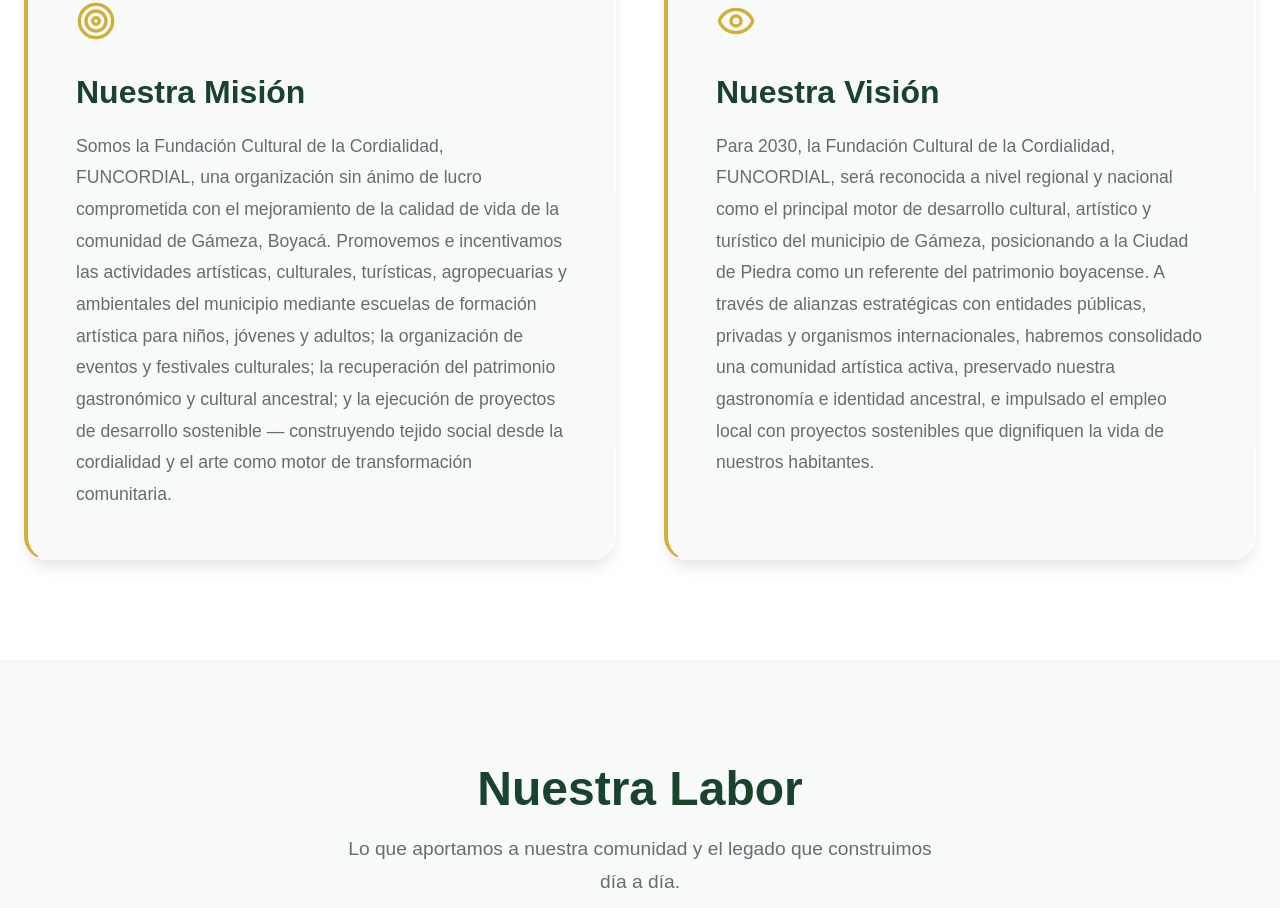
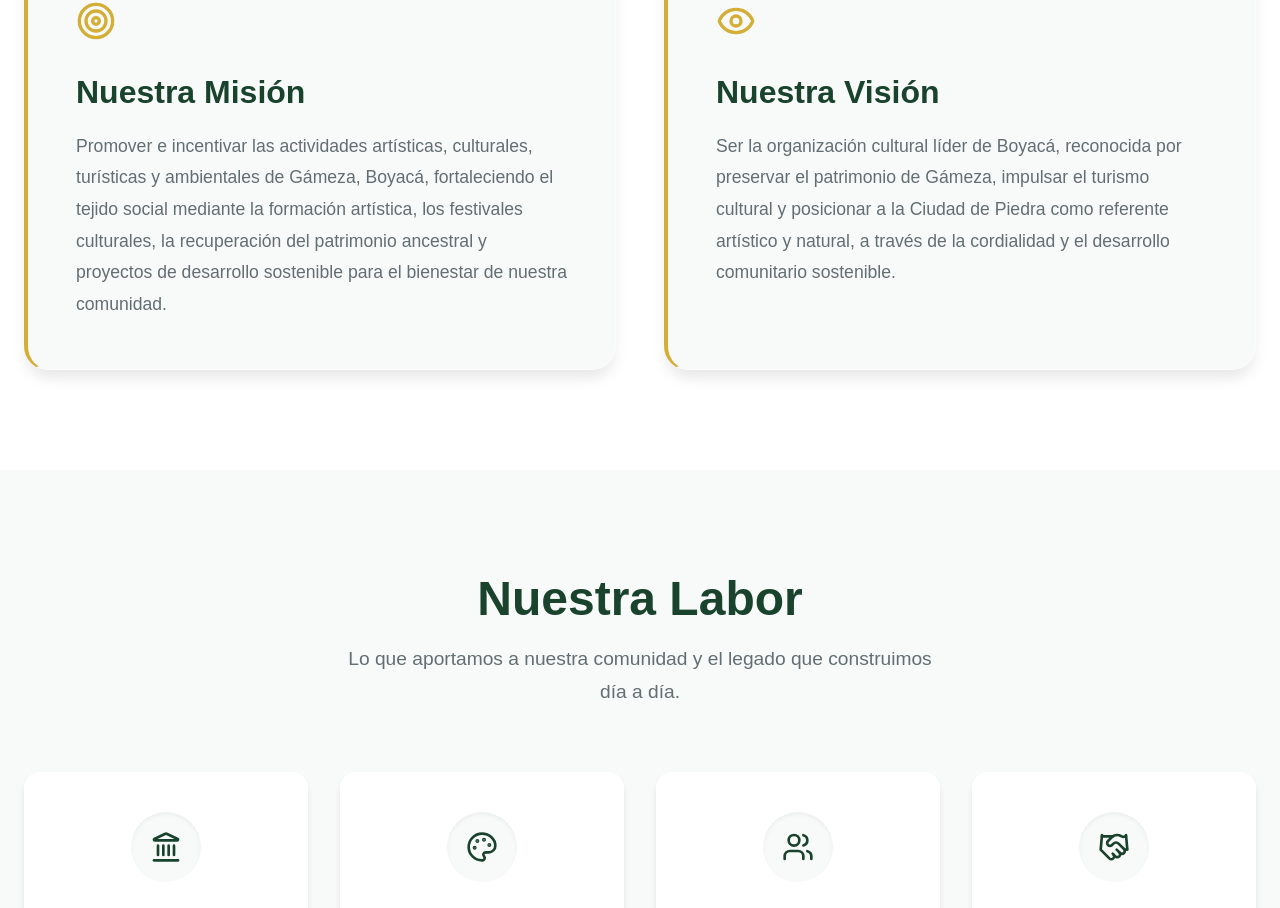
Before and after one commit to jbarreracaipa34-lang/funcordial, a React (Vite) app: page /#/ in a window 1280 px wide. Shown: the part 1151-2059 px from the top of the page. Built offline with nearby package versions, Linux system fonts and the light colour scheme.

Commit message:
actualizar mision y vision de la fundacion

```diff
--- a/src/components/About.jsx
+++ b/src/components/About.jsx
@@ -7,12 +7,12 @@ const About = () => {
     {
       title: 'Nuestra Misión',
       icon: <Target className="text-accent" size={40} />,
-      text: 'Somos la Fundación Cultural de la Cordialidad, FUNCORDIAL, una organización sin ánimo de lucro comprometida con el mejoramiento de la calidad de vida de la comunidad de Gámeza, Boyacá. Promovemos e incentivamos las actividades artísticas, culturales, turísticas, agropecuarias y ambientales del municipio mediante escuelas de formación artística para niños, jóvenes y adultos; la organización de eventos y festivales culturales; la recuperación del patrimonio gastronómico y cultural ancestral; y la ejecución de proyectos de desarrollo sostenible — construyendo tejido social desde la cordialidad y el arte como motor de transformación comunitaria.'
+      text: 'Promover e incentivar las actividades artísticas, culturales, turísticas y ambientales de Gámeza, Boyacá, fortaleciendo el tejido social mediante la formación artística, los festivales culturales, la recuperación del patrimonio ancestral y proyectos de desarrollo sostenible para el bienestar de nuestra comunidad.'
     },
     {
       title: 'Nuestra Visión',
       icon: <Eye className="text-accent" size={40} />,
-      text: 'Para 2030, la Fundación Cultural de la Cordialidad, FUNCORDIAL, será reconocida a nivel regional y nacional como el principal motor de desarrollo cultural, artístico y turístico del municipio de Gámeza, posicionando a la Ciudad de Piedra como un referente del patrimonio boyacense. A través de alianzas estratégicas con entidades públicas, privadas y organismos internacionales, habremos consolidado una comunidad artística activa, preservado nuestra gastronomía e identidad ancestral, e impulsado el empleo local con proyectos sostenibles que dignifiquen la vida de nuestros habitantes.'
+      text: 'Ser la organización cultural líder de Boyacá, reconocida por preservar el patrimonio de Gámeza, impulsar el turismo cultural y posicionar a la Ciudad de Piedra como referente artístico y natural, a través de la cordialidad y el desarrollo comunitario sostenible.'
     }
   ];
 
```
